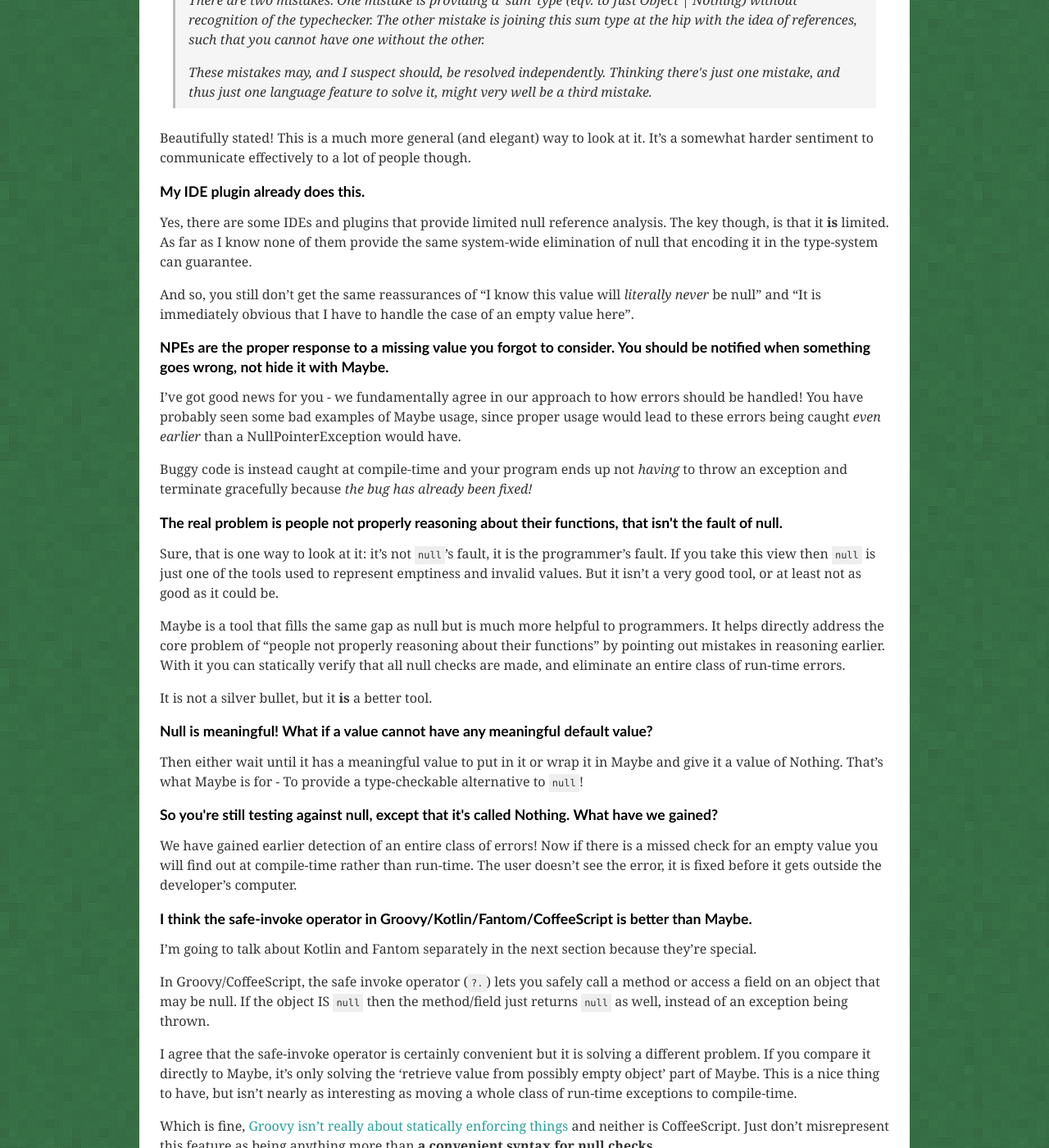
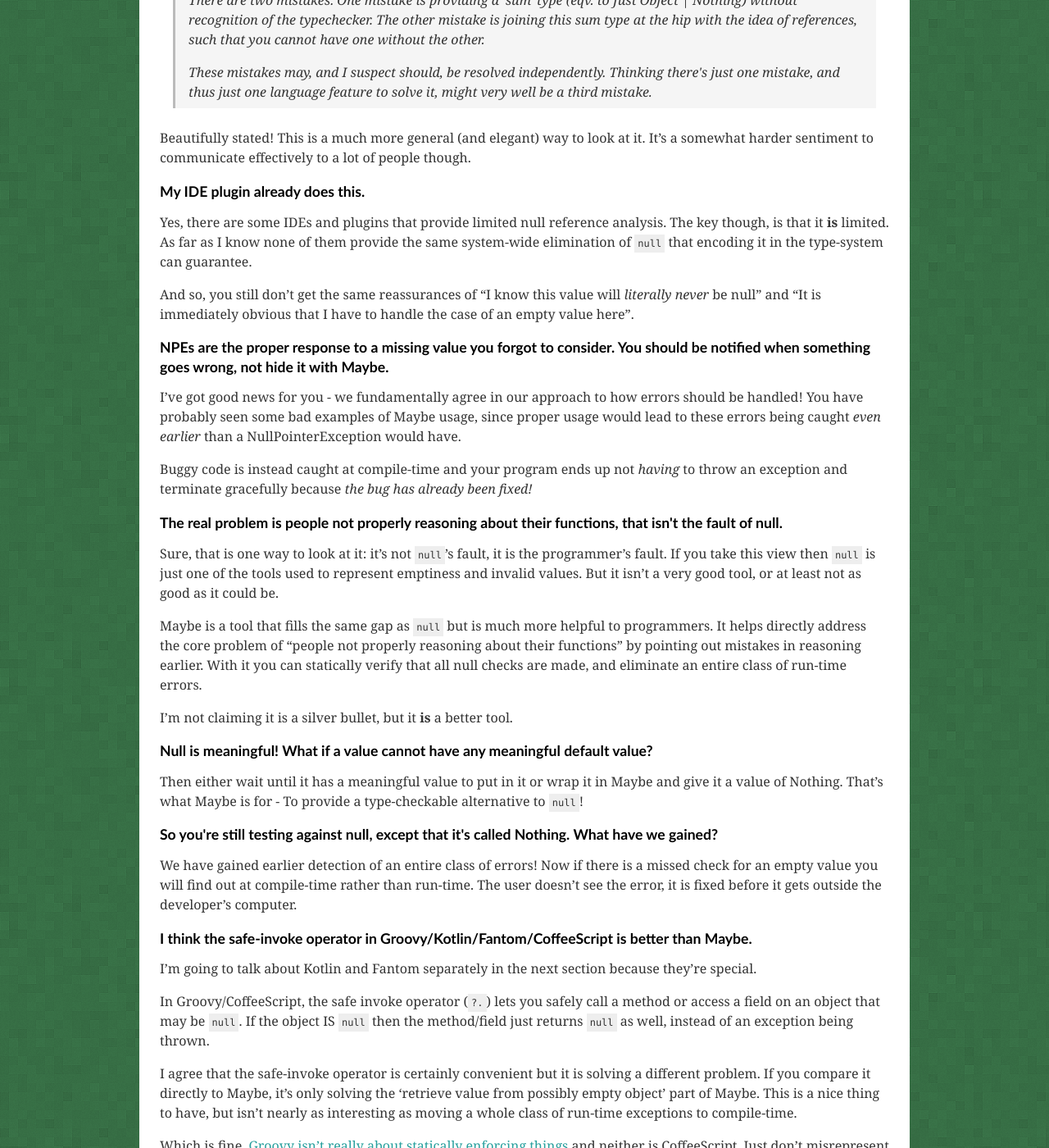
Before and after one commit to nickknw/nickknowlson.com, a Jekyll site: the page built from _posts/2013-04-16-why-maybe-is-better-than-null.markdown, in a window 1280 px wide and 1400 px high, scrolled down 2430 px. Shown: the whole window at 82% size. Built offline with Jekyll 4.4.1, drawn with Linux system fonts in a browser that asks for light colours; nearby versions of some CDN libraries; comment, search, counter and statistics services are not loaded; some of the changed text lies outside the part shown.

Commit message:
more minor tweaks to 'maybe vs null' post

```diff
--- a/_posts/2013-04-16-why-maybe-is-better-than-null.markdown
+++ b/_posts/2013-04-16-why-maybe-is-better-than-null.markdown
@@ -136,7 +136,7 @@ people though.
 
 Yes, there are some IDEs and plugins that provide limited null reference analysis.
 The key though, is that it **is** limited. As far as I know none of them
-provide the same system-wide elimination of null that encoding it in the
+provide the same system-wide elimination of `null` that encoding it in the
 type-system can guarantee.
 
 And so, you still don't get the same reassurances of "I know this value will
@@ -165,13 +165,13 @@ programmer's fault. If you take this view then `null` is just one of the tools
 used to represent emptiness and invalid values. But it isn't a very good tool,
 or at least not as good as it could be.
 
-Maybe is a tool that fills the same gap as null but is much more helpful to
+Maybe is a tool that fills the same gap as `null` but is much more helpful to
 programmers. It helps directly address the core problem of "people not properly
 reasoning about their functions" by pointing out mistakes in reasoning earlier.
 With it you can statically verify that all null checks are made, and eliminate
 an entire class of run-time errors.
 
-It is not a silver bullet, but it **is** a better tool.
+I'm not claiming it is a silver bullet, but it **is** a better tool.
 
 <h4><a id="default-value" href="#default-value" class="header_link">Null is meaningful! What if a value cannot have any meaningful default value?</a> </h4>
 
@@ -192,7 +192,7 @@ I'm going to talk about Kotlin and Fantom separately in the next section because
 they're special.
 
 In Groovy/CoffeeScript, the safe invoke operator (`?.`) lets you safely call a method or access
-a field on an object that may be null. If the object IS `null` then the
+a field on an object that may be `null`. If the object IS `null` then the
 method/field just returns `null` as well, instead of an exception being thrown.
 
 I agree that the safe-invoke operator is certainly convenient but it is solving
```
Also changed, not shown: other parts of _posts/2013-04-16-why-maybe-is-better-than-null.markdown (+6 -5 lines).
